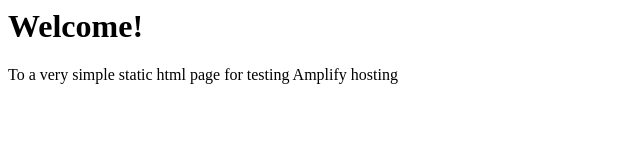
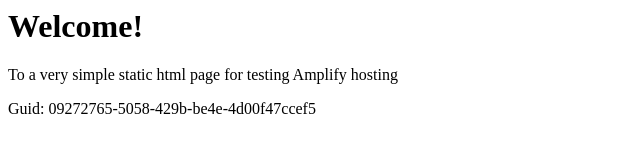
Before and after one commit to amplify-github-test-hkg/Github-PR-Commit-Integration-Test-DoNotTouch-Gith-P5X5MO5I-v1-prod-ap-east-1, a website: page src/index.html in a window 1280 px wide. Shown: the whole page, without its empty margins (0-640 px from the left). Drawn offline with Linux system fonts and the light colour scheme.

Commit message:
commit from integ tests

```diff
--- a/src/index.html
+++ b/src/index.html
@@ -1,3 +1,5 @@
+
+
 <html lang="en">
 
 <head>
@@ -10,6 +12,6 @@
 <body>
     <h1>Welcome!</h1>
     <p>To a very simple static html page for testing Amplify hosting</p>
-</body>
+    <p>Guid: 09272765-5058-429b-be4e-4d00f47ccef5</p></body>
 
 </html>
```
